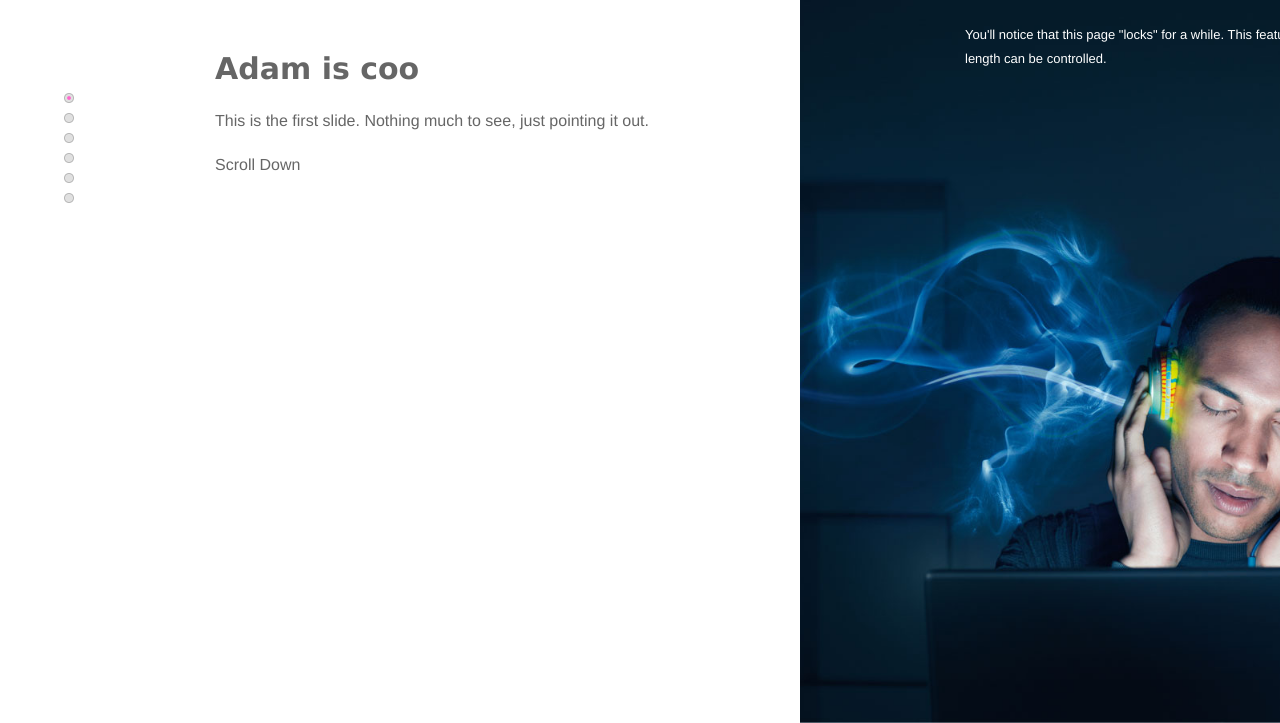
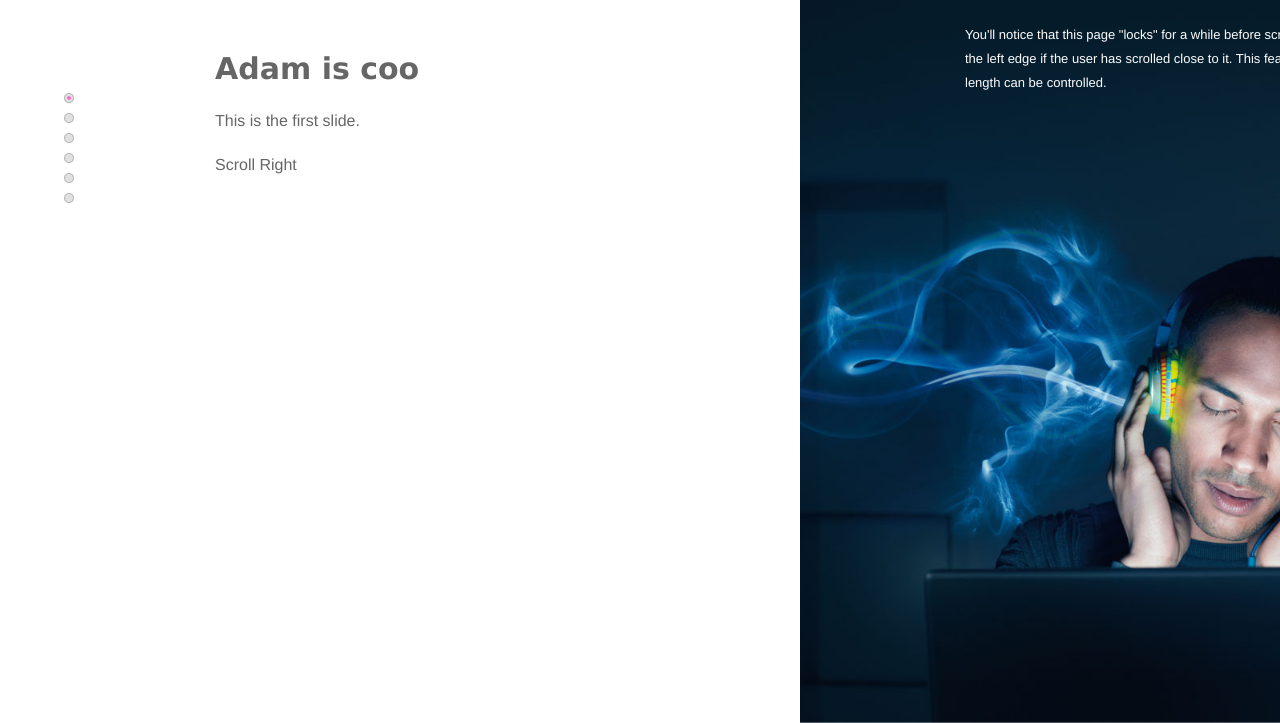
Before and after one commit to argyleink/Parallax-JS, a plain HTML site: page index.html in a window 1280 px wide. Shown: the part 77-800 px from the top of the page. Drawn offline with Linux system fonts and the light colour scheme.

Commit message:
text updates to slides

```diff
--- a/index.html
+++ b/index.html
@@ -34,8 +34,8 @@
 				</div>
 
 				<h2>Adam is coo</h2>
-				<p>This is the first slide.  Nothing much to see, just pointing it out.</p>
-				<p>Scroll Down</p>
+				<p>This is the first slide.</p>
+				<p>Scroll Right</p>
 			</div>
 		</section>
 
@@ -46,7 +46,7 @@
 				<div>
 					<h2>Background parallax + Pause</h2>
 					<p>
-						You'll notice that this page "locks" for a while.  This feature is optional and the pause length can be controlled.
+						You'll notice that this page "locks" for a while before scrolling away. It also snaps the the left edge if the user has scrolled close to it. This feature is optional and the pause length can be controlled.
 					</p>
 				</div>
 			</div>
```
